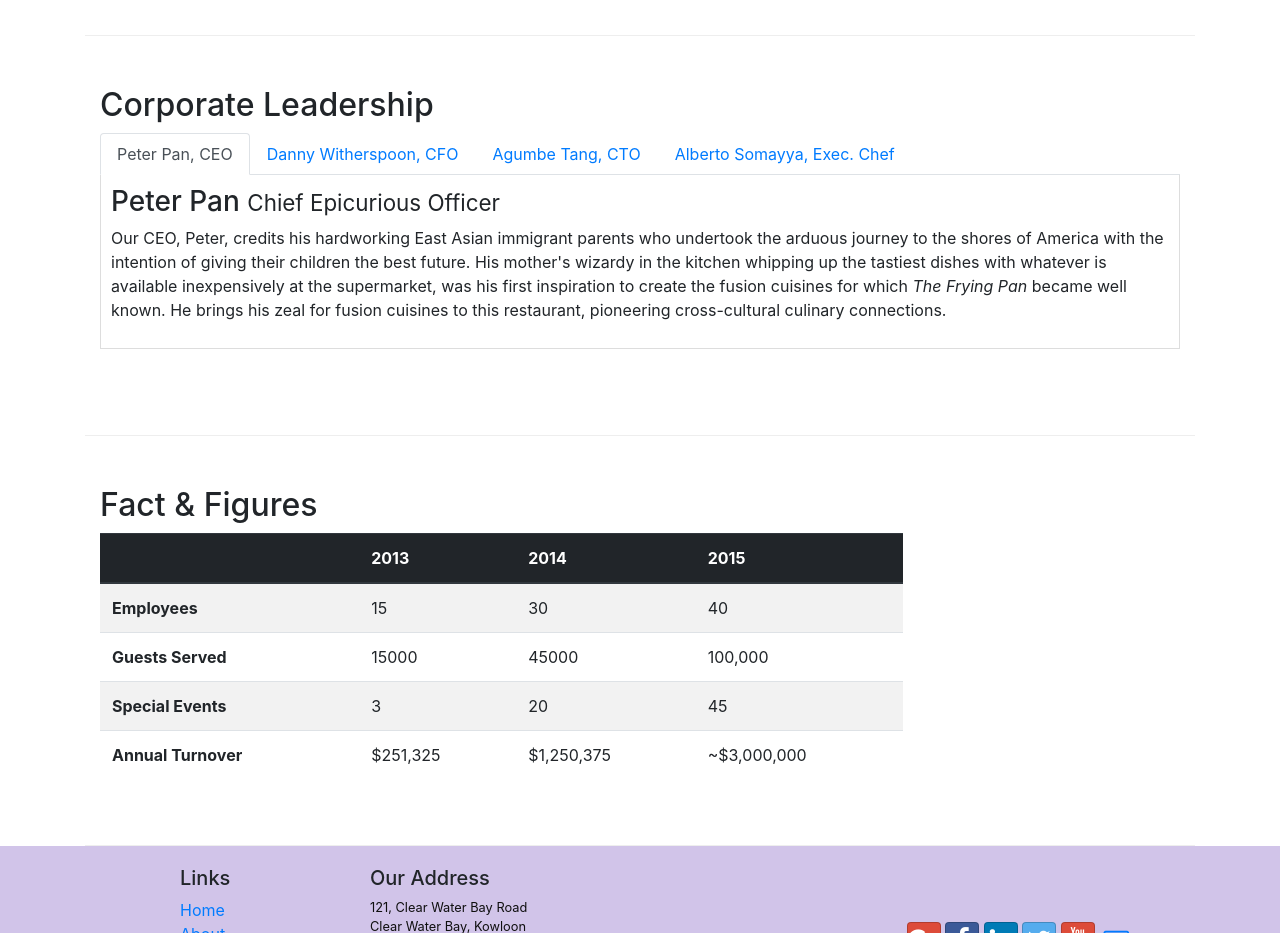
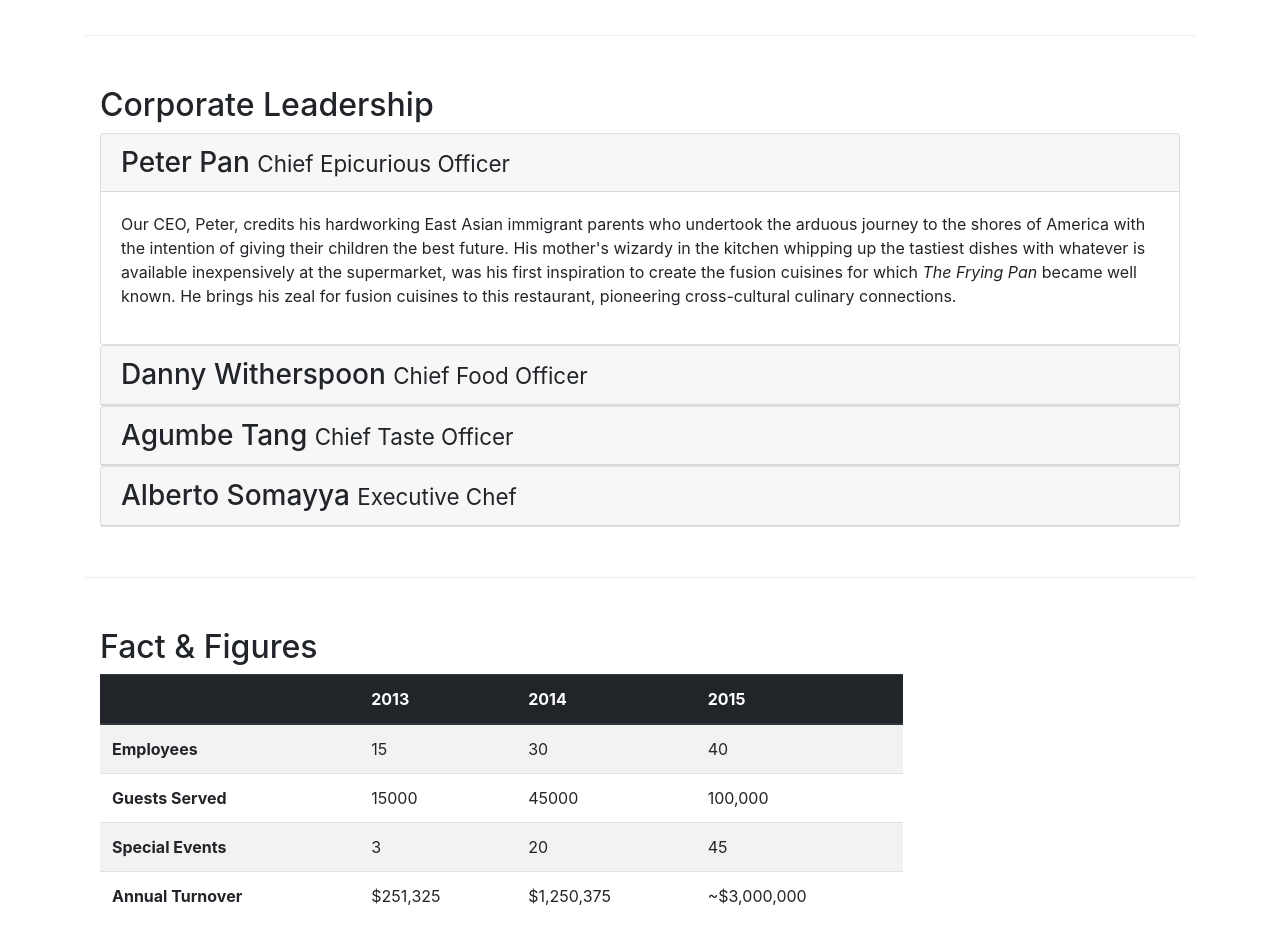
Before and after one commit to Yuha250301/Asg1-SE150173, a website: page aboutus.html in a window 1280 px wide. Shown: the part 940-1873 px from the top of the page. Drawn offline with nearby package versions, Linux system fonts and the light colour scheme.

Commit message:
Accordino

```diff
--- a/aboutus.html
+++ b/aboutus.html
@@ -139,7 +139,7 @@
         <div class="row row-content">
             <div class="col-12">
                 <h2>Corporate Leadership</h2>
-                <ul class="nav nav-tabs">
+                <!-- <ul>
                     <li class="nav-item">
                         <a href="#peter" class="nav-link active" role="tab" data-toggle="tab">
                             Peter Pan, CEO
@@ -161,11 +161,19 @@
                         </a>
                     </li>
 
-                </ul>
+                </ul> -->
 
-                <div class="tab-content">
-                    <div role="tabpanel" class="tab-pane show fade active" id="peter">
-                        <h3>Peter Pan <small>Chief Epicurious Officer</small></h3>
+                <div id="accordion">
+                    <div class="card">
+                        <div role="tab" class="card-header" id="peterhead">
+                            <h3 class="mb-0">
+                                <a data-toggle="collapse" data-target="#peter">
+                                    Peter Pan <small>Chief Epicurious Officer</small>
+                                </a>
+                            </h3>
+                        </div>
+                        <div class="collapse show" id="peter" data-parent="#accordion">
+                            <div class="card-body">
                                 <p class="d-none d-sm-block">
                                     Our CEO, Peter, credits his hardworking East Asian
                                     immigrant parents who undertook the arduous journey to
@@ -179,11 +187,18 @@
                                     pioneering cross-cultural culinary connections.
                                 </p>
                             </div>
-                    <div role="tabpanel" class="tab-pane fade" id="danny">
-                        <h3>
-                            Danny Witherspoon
-                            <small>Chief Food Officer</small>
+                        </div>
+                    </div>
+                    <div class="card">
+                        <div role="tab" class="card-header" id="dannyhead">
+                            <h3 class="mb-0">
+                                <a class="collapsed" data-toggle="collapse" data-target="#danny">
+                                    Danny Witherspoon <small>Chief Food Officer</small>
+                                </a>
                             </h3>
+                        </div>
+                        <div class="collapse" id="danny" data-parent="#accordion">
+                            <div class="card-body">
                                 <p class="d-none d-sm-block">
                                     Our CFO, Danny, as he is affectionately referred to by
                                     his colleagues, comes from a long established family
@@ -196,8 +211,18 @@
                                     </em>
                                 </p>
                             </div>
-                    <div role="tabpanel" class="tab-pane fade" id="agumbe">
-                        <h3>Agumbe Tang <small>Chief Taste Officer</small></h3>
+                        </div>
+                    </div>
+                    <div class="card">
+                        <div role="tab" class="card-header" id="agumbehead">
+                            <h3 class="mb-0">
+                                <a class="collapsed" data-toggle="collapse" data-target="#agumbe">
+                                    Agumbe Tang <small>Chief Taste Officer</small>
+                                </a>
+                            </h3>
+                        </div>
+                        <div class="collapse" id="agumbe" data-parent="#accordion">
+                            <div class="card-body">
                                 <p class="d-none d-sm-block">
                                     Blessed with the most discerning gustatory sense,
                                     Agumbe, our CTO, personally ensures that every dish that
@@ -207,8 +232,18 @@
                                     <em>You click only if you survive my lick.</em>
                                 </p>
                             </div>
-                    <div role="tabpanel" class="tab-pane fade" id="alberto">
-                        <h3>Alberto Somayya <small>Executive Chef</small></h3>
+                        </div>
+                    </div>
+                    <div class="card">
+                        <div role="tab" class="card-header" id="albertohead">
+                            <h3 class="mb-0">
+                                <a class="collapsed" data-toggle="collapse" data-target="#alberto">
+                                    Alberto Somayya <small>Executive Chef</small>
+                                </a>
+                            </h3>
+                        </div>
+                        <div class="collapse" id="alberto" data-parent="#accordion">
+                            <div class="card-body">
                                 <p class="d-none d-sm-block">
                                     Award winning three-star Michelin chef with wide
                                     International experience having worked closely with
@@ -218,6 +253,8 @@
                                     <em>Put together the cuisines from the two craziest
                                         cultures, and you get a winning hit! Amma Mia!</em>
                                 </p>
+                            </div>
+                        </div>
                     </div>
                 </div>
             </div>
```
Lines whose indentation alone changed are shown as unchanged.
